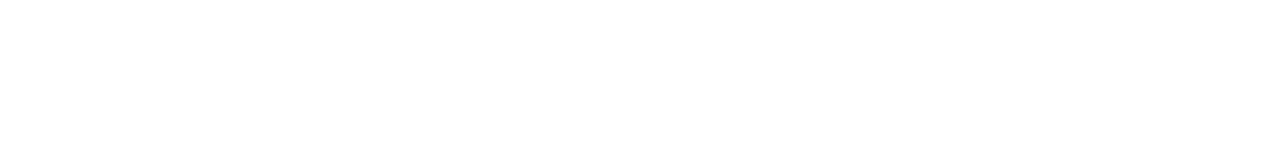
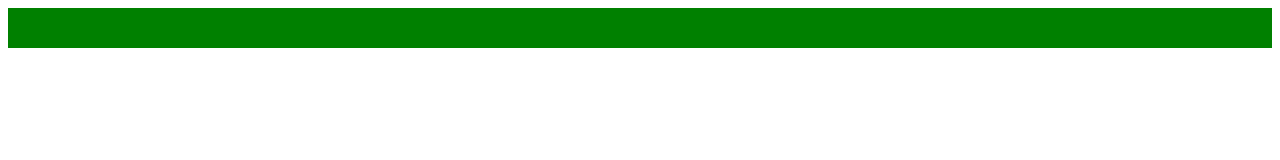
Before and after one commit to ngxCoder/gitconflict, a plain HTML site: page index.html in a window 1280 px wide. Drawn offline with Linux system fonts and the light colour scheme.

Commit message:
feat(index.html): create full width green rect

```diff
--- a/index.html
+++ b/index.html
@@ -6,6 +6,6 @@
     <title>Conflict Site</title>
 </head>
 <body>
-
+    <div style=" background-color: green; width: 100%; height: 40px;"></div>
 </body>
 </html>
```
